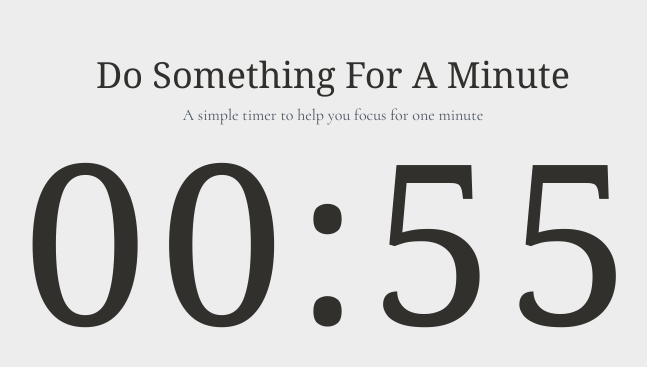
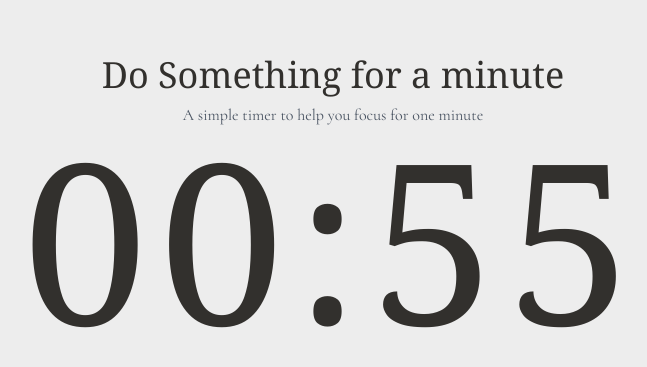
Before and after one commit to mrsarac/DoSomethingForAMinute-react, a Next.js app: page / in a window 1280 px wide. Shown: the part 165-532 px from the top of the page, without its empty margins (307-954 px from the left). Built offline with nearby package versions, Linux system fonts and the light colour scheme.

Commit message:
Correct capitalization in title display for consistency

```diff
--- a/src/app/page.tsx
+++ b/src/app/page.tsx
@@ -77,7 +77,7 @@ export default function Home() {
                 onClick={handleTitleClick}
                 className="text-xl sm:text-2xl md:text-3xl lg:text-4xl font-serif cursor-pointer"
               >
-                {title} For A Minute
+                {title} for a minute
               </h1>
             )}
             <p className="mt-2 text-sm sm:text-base text-gray-600">
@@ -113,7 +113,7 @@ export default function Home() {
               onClick={handleTitleClick}
               className="text-xl sm:text-2xl md:text-3xl lg:text-4xl font-serif cursor-pointer"
             >
-              {title} For A Minute
+              {title} for a minute
             </h1>
           )}
           <p className="text-sm sm:text-base text-gray-600">
@@ -129,7 +129,7 @@ export default function Home() {
               onClick={handleReset}
               className="px-3 py-1.5 sm:px-4 sm:py-2 bg-gray-100 hover:bg-gray-200 rounded-lg transition-colors text-sm sm:text-base"
             >
-              {title} For A Minute
+              {title} for a minute
             </button>
           ) : (
             <></>
```
